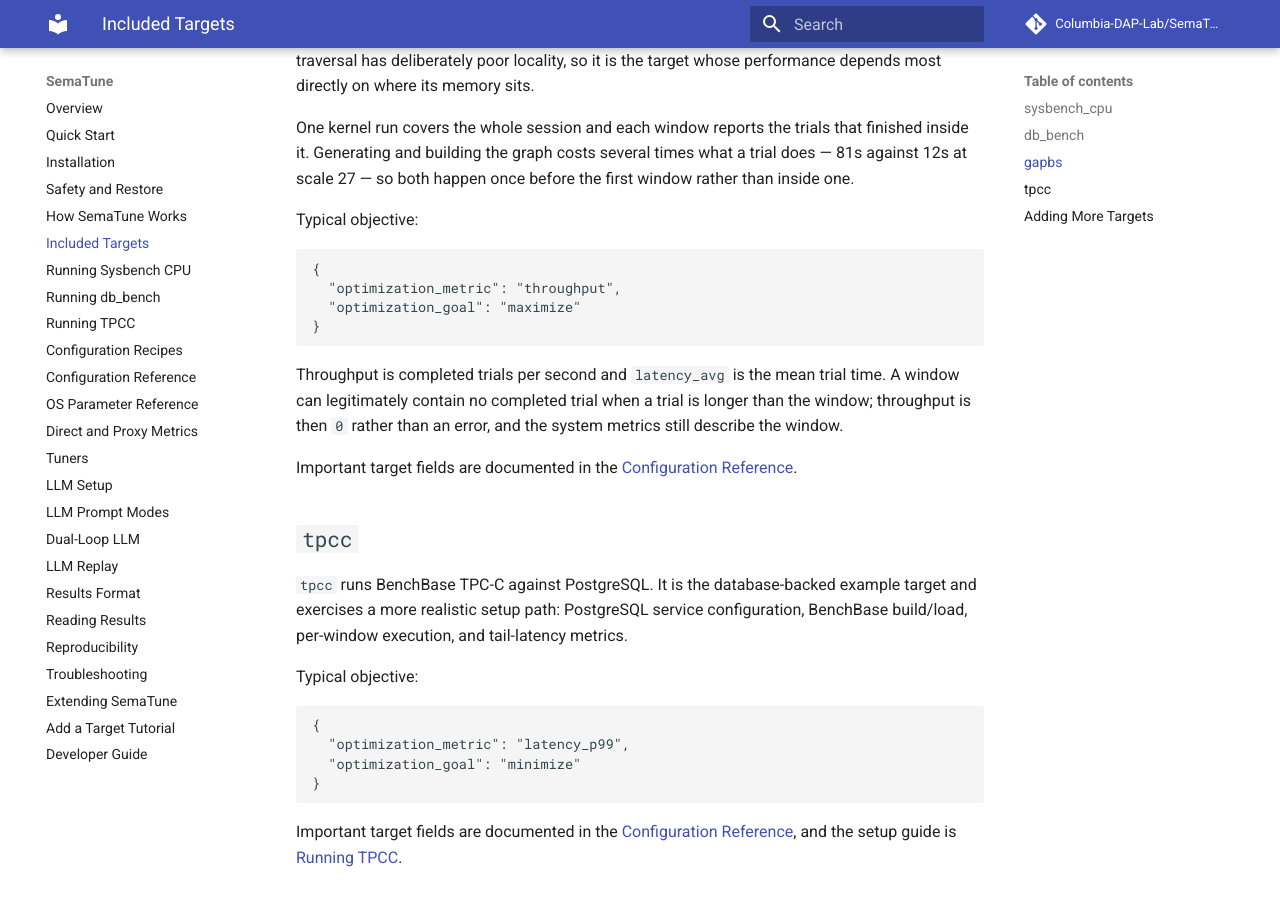
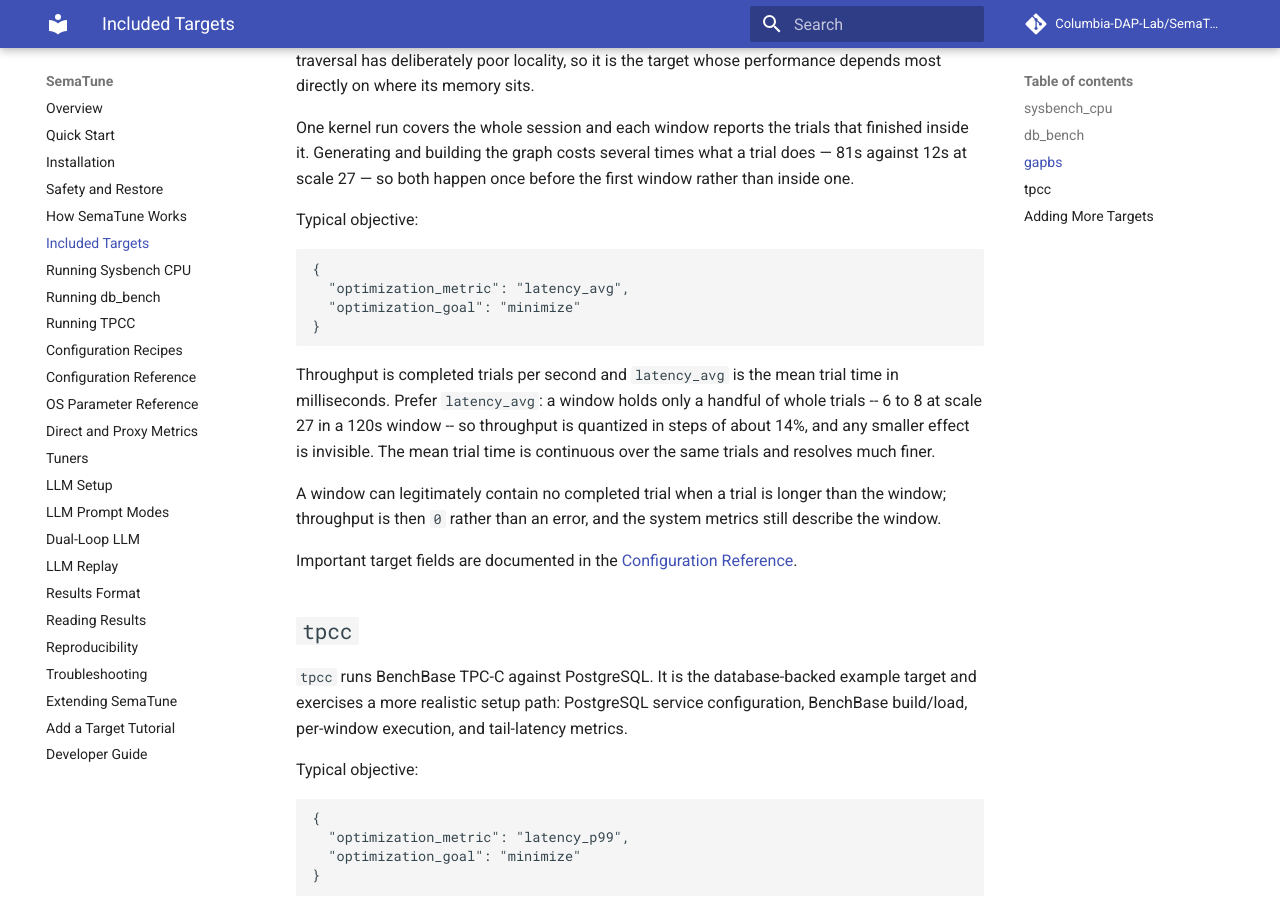
Before and after one commit to DivyanshuSaxena/TuxBot, an MkDocs documentation site: the page built from docs/supported-benchmarks.md, in a window 1280 px wide and 900 px high, scrolled down 1332 px. Built offline with MkDocs 1.6.1 and Material for MkDocs 9.7.7, drawn with Linux system fonts in a browser that asks for light colours; comment, search, counter and statistics services are not loaded.

Commit message:
Point the GAPBS docs at mean trial time
A window holds only a handful of whole trials -- 6 to 8 at scale 27 in a
120s window -- so trials/sec is quantized in steps of about 14% and any
smaller effect is invisible. The mean trial time is continuous over the same
trials.

````diff
--- a/docs/supported-benchmarks.md
+++ b/docs/supported-benchmarks.md
@@ -69,15 +69,20 @@
 
 ```json
 {
-  "optimization_metric": "throughput",
-  "optimization_goal": "maximize"
+  "optimization_metric": "latency_avg",
+  "optimization_goal": "minimize"
 }
 ```
 
 Throughput is completed trials per second and `latency_avg` is the mean trial
-time. A window can legitimately contain no completed trial when a trial is
-longer than the window; throughput is then `0` rather than an error, and the
-system metrics still describe the window.
+time in milliseconds. Prefer `latency_avg`: a window holds only a handful of
+whole trials -- 6 to 8 at scale 27 in a 120s window -- so throughput is
+quantized in steps of about 14%, and any smaller effect is invisible. The mean
+trial time is continuous over the same trials and resolves much finer.
+
+A window can legitimately contain no completed trial when a trial is longer
+than the window; throughput is then `0` rather than an error, and the system
+metrics still describe the window.
 
 Important target fields are documented in the
 [Configuration Reference](configuration.md#gapbs-fields).
````
